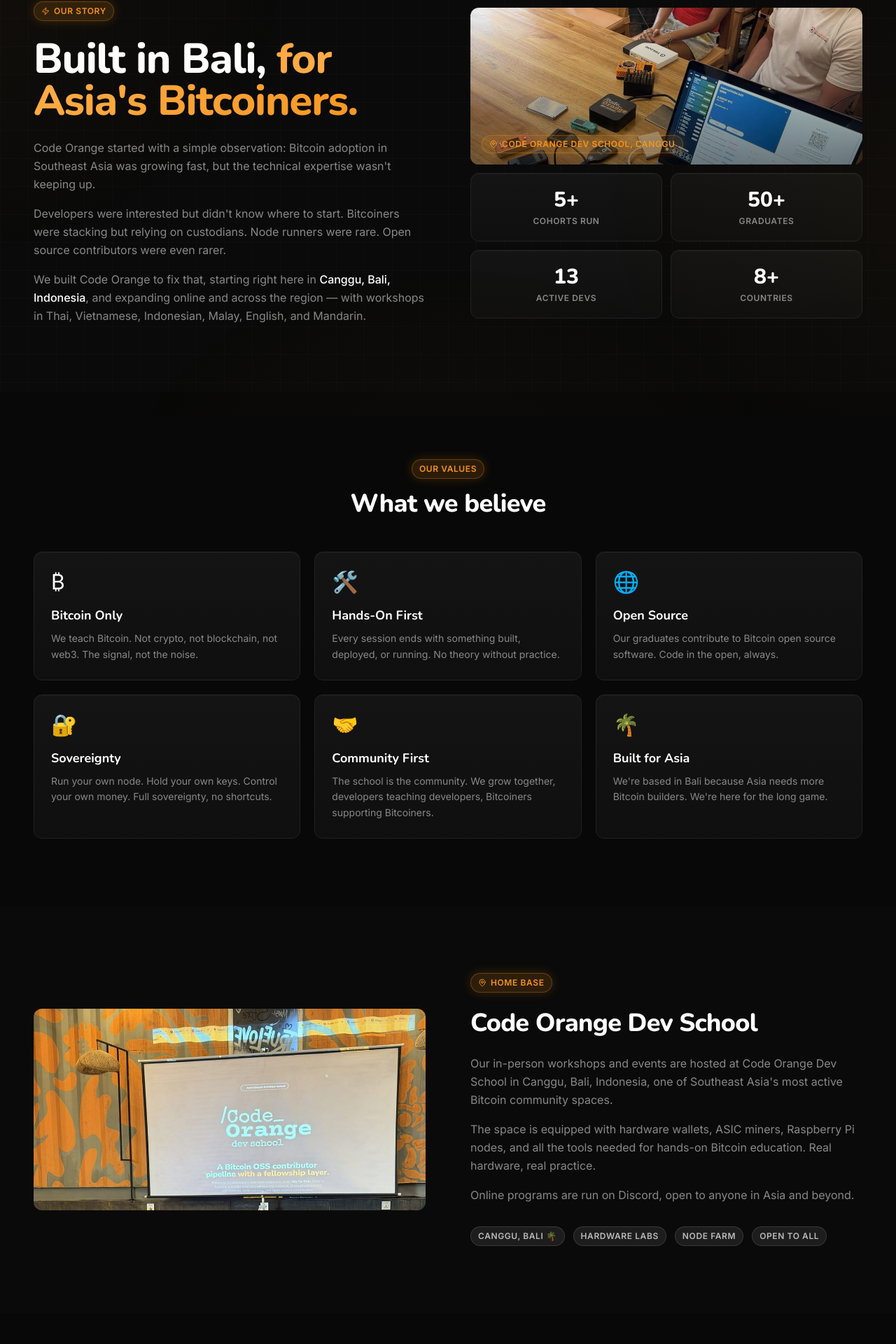
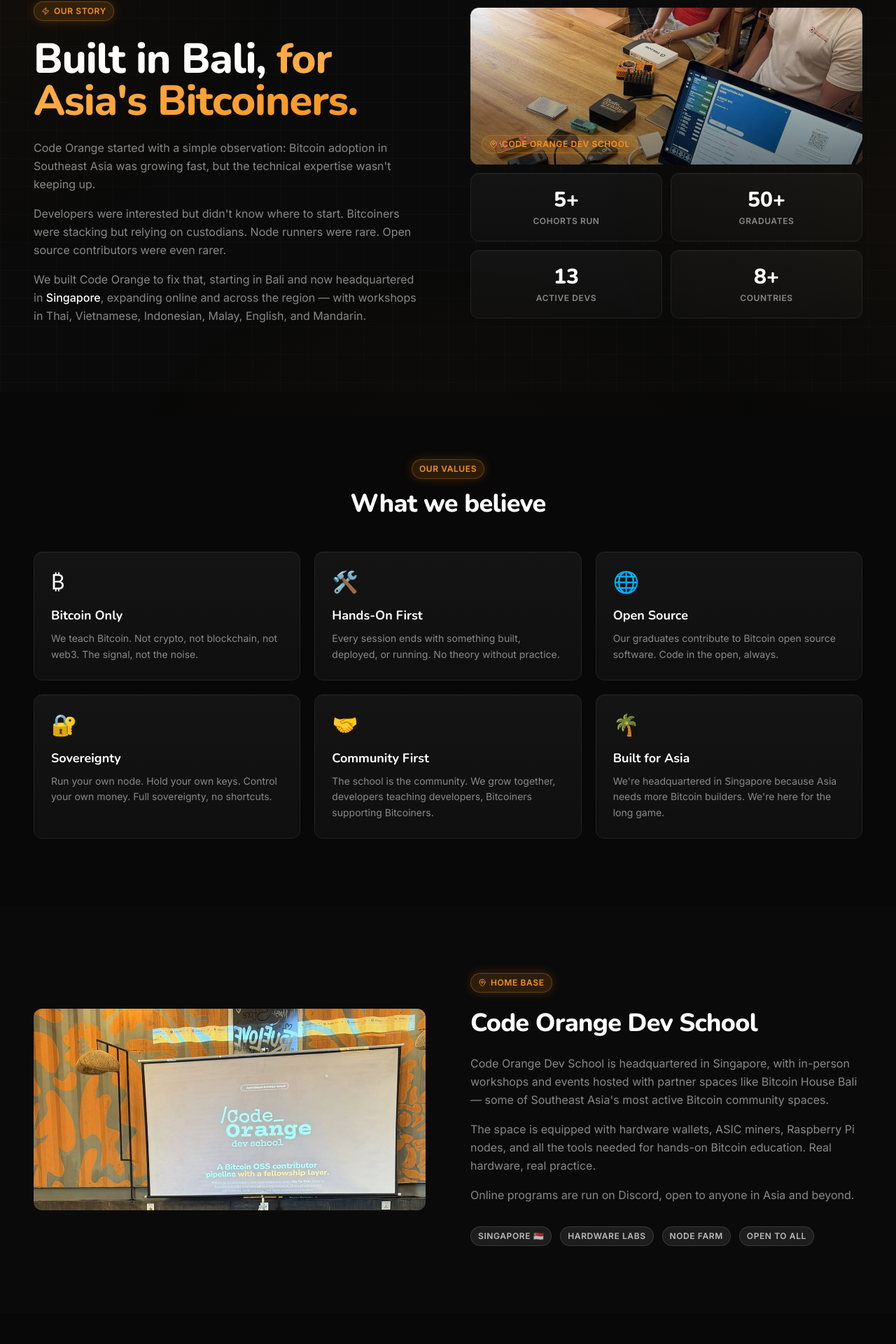
Before and after one commit to code-orange-dev/code-orange-website, a Next.js app: page /about in a window 1280 px wide. Shown: the part 206-2126 px from the top of the page at 70% size. Built offline with nearby package versions, Linux system fonts and the light colour scheme; no server answers.

Commit message:
Update headquarters location to Singapore

```diff
--- a/app/about/page.tsx
+++ b/app/about/page.tsx
@@ -39,7 +39,7 @@
   {
     icon: '🌴',
     title: 'Built for Asia',
-    desc: 'We\'re based in Bali because Asia needs more Bitcoin builders. We\'re here for the long game.',
+    desc: 'We\'re headquartered in Singapore because Asia needs more Bitcoin builders. We\'re here for the long game.',
   },
 ]
 
@@ -71,8 +71,8 @@
                   Developers were interested but didn&apos;t know where to start. Bitcoiners were stacking but relying on custodians. Node runners were rare. Open source contributors were even rarer.
                 </p>
                 <p>
-                  We built Code Orange to fix that, starting right here in{' '}
-                  <span className="text-white font-medium">Canggu, Bali, Indonesia</span>, and expanding online and across the region — with workshops in Thai, Vietnamese, Indonesian, Malay, English, and Mandarin.
+                  We built Code Orange to fix that, starting in Bali and now headquartered in{' '}
+                  <span className="text-white font-medium">Singapore</span>, expanding online and across the region — with workshops in Thai, Vietnamese, Indonesian, Malay, English, and Mandarin.
                 </p>
               </div>
             </div>
@@ -88,7 +88,7 @@
                 <div className="absolute inset-0 bg-gradient-to-t from-black/50 to-transparent" />
                 <div className="absolute bottom-4 left-4 flex items-center gap-2">
                   <span className="badge badge-orange text-xs">
-                    <MapPin className="w-3 h-3" /> Code Orange Dev School, Canggu
+                    <MapPin className="w-3 h-3" /> Code Orange Dev School
                   </span>
                 </div>
               </div>
@@ -168,7 +168,7 @@
               </h2>
               <div className="space-y-4 text-text-muted leading-relaxed">
                 <p>
-                  Our in-person workshops and events are hosted at Code Orange Dev School in Canggu, Bali, Indonesia, one of Southeast Asia&apos;s most active Bitcoin community spaces.
+                  Code Orange Dev School is headquartered in Singapore, with in-person workshops and events hosted with partner spaces like Bitcoin House Bali — some of Southeast Asia&apos;s most active Bitcoin community spaces.
                 </p>
                 <p>
                   The space is equipped with hardware wallets, ASIC miners, Raspberry Pi nodes, and all the tools needed for hands-on Bitcoin education. Real hardware, real practice.
@@ -179,7 +179,7 @@
               </div>
               <div className="mt-8 flex flex-wrap gap-3">
                 {[
-                  'Canggu, Bali 🌴',
+                  'Singapore 🇸🇬',
                   'Hardware Labs',
                   'Node Farm',
                   'Open to all',
--- a/app/fellowships/page.tsx
+++ b/app/fellowships/page.tsx
@@ -6,7 +6,7 @@
 export const metadata: Metadata = {
   title: 'Fellowships',
   description:
-    'Code Orange Dev School fellowships fund developers and educators to contribute full-time to Bitcoin open source software. Based in Bali, open to builders across Asia and beyond.',
+    'Code Orange Dev School fellowships fund developers and educators to contribute full-time to Bitcoin open source software. Based in Singapore, open to builders across Asia and beyond.',
 }
 
 const PROJECTS = [
@@ -86,7 +86,7 @@
             </h1>
             <p className="text-text-muted text-lg leading-relaxed max-w-2xl mx-auto mb-8">
               Code Orange Dev School fellowships fund developers and educators to contribute
-              full-time to Bitcoin open source software for six months. Based in Bali, open
+              full-time to Bitcoin open source software for six months. Based in Singapore, open
               to builders across Asia and beyond.
             </p>
             <div className="flex items-center justify-center gap-4 flex-wrap">
@@ -147,7 +147,7 @@
                     '15–20 hours per week',
                     'Contribute to Bitcoin open source',
                     'Mentor reviews on every PR',
-                    'Bali hub access included',
+                    'Hub access included',
                     'Graduate into Bitcoin ecosystem',
                   ].map((item) => (
                     <li key={item} className="flex items-start gap-3 text-text-muted text-sm">
@@ -185,7 +185,7 @@
                     '10–15 hours per week',
                     'Create Bitcoin educational content',
                     'Run workshops and study groups',
-                    'Bali hub access included',
+                    'Hub access included',
                     'Build a community of Bitcoin builders',
                   ].map((item) => (
                     <li key={item} className="flex items-start gap-3 text-text-muted text-sm">
--- a/app/impact/page.tsx
+++ b/app/impact/page.tsx
@@ -280,7 +280,7 @@
                 Fund the pipeline, not the overhead.
               </h2>
               <p className="text-text-muted leading-relaxed mb-8">
-                Code Orange is grant- and donation-funded, and runs lean from Bali. Every dollar
+                Code Orange is grant- and donation-funded, and runs lean from Singapore. Every dollar
                 turns curious developers across Southeast Asia into merged Bitcoin open source
                 contributors. Support us directly in sats, or reach out about partnership and
                 grant collaboration.
--- a/app/layout.tsx
+++ b/app/layout.tsx
@@ -47,7 +47,7 @@
   keywords: [
     'bitcoin developer school',
     'bitcoin education',
-    'bitcoin bali',
+    'bitcoin singapore',
     'bitcoin southeast asia',
     'learn bitcoin',
     'bitcoin workshops',
--- a/app/opengraph-image.tsx
+++ b/app/opengraph-image.tsx
@@ -91,7 +91,7 @@
           <div style={{ display: 'flex', gap: 16, fontSize: 22, color: '#aaa' }}>
             <span>Bitcoin Only</span>
             <span style={{ color: '#333' }}>·</span>
-            <span>Bali, Indonesia</span>
+            <span>Singapore</span>
             <span style={{ color: '#333' }}>·</span>
             <span>Open Source</span>
           </div>
--- a/app/page.tsx
+++ b/app/page.tsx
@@ -76,7 +76,7 @@
   '🦀 Nostr Native',
   '⛏️ Bitcoin Mining',
   '🔐 Privacy Tools',
-  '🌴 Bali, Indonesia',
+  '🇸🇬 Singapore',
   '🧡 Open Source',
   '🤝 Community First',
 ]
@@ -300,7 +300,7 @@
                 <div className="absolute inset-0 bg-gradient-to-t from-black/60 to-transparent" />
                 <div className="absolute bottom-4 left-4">
                   <span className="badge badge-orange text-xs">
-                    <MapPin className="w-3 h-3" /> Code Orange Dev School, Canggu
+                    <MapPin className="w-3 h-3" /> Code Orange Dev School
                   </span>
                 </div>
               </div>
@@ -335,15 +335,15 @@
                   Southeast Asia is one of the fastest-growing regions for Bitcoin adoption, but it lacks the developers, node runners, and technical educators to support it.
                 </p>
                 <p>
-                  Code Orange was built in Bali to change that. We run hands-on cohorts, weekly workshops, and in-person sessions at{' '}
-                  <span className="text-white">Code Orange Dev School in Canggu, Bali, Indonesia</span> to turn regular people into sovereign Bitcoiners and capable builders.
+                  Code Orange was built in Bali to change that. Now headquartered in{' '}
+                  <span className="text-white">Singapore</span>, we run hands-on cohorts, weekly workshops, and in-person sessions across the region to turn regular people into sovereign Bitcoiners and capable builders.
                 </p>
                 <p>
                   <span className="text-orange-DEFAULT font-semibold">Bitcoin only. No fluff.</span> Just deep, practical Bitcoin education for people who want to strengthen the network.
                 </p>
               </div>
               <div className="mt-8 flex flex-wrap gap-3">
-                {['Bitcoin Only', 'Open Source', 'Community Run', 'Bali Based'].map(tag => (
+                {['Bitcoin Only', 'Open Source', 'Community Run', 'Singapore Based'].map(tag => (
                   <span key={tag} className="badge badge-white">{tag}</span>
                 ))}
               </div>
@@ -866,7 +866,7 @@
               <span className="text-gradient-orange">is our backyard.</span>
             </h2>
             <p className="text-text-muted text-lg max-w-xl mx-auto">
-              Based in Bali, active across the region. We partner with Bitcoin community hubs, learning centers, and houses to bring technical education where it&apos;s needed most.
+              Based in Singapore, active across the region. We partner with Bitcoin community hubs, learning centers, and houses to bring technical education where it&apos;s needed most.
             </p>
           </div>
           <div className="grid grid-cols-2 sm:grid-cols-3 lg:grid-cols-6 gap-3 mb-6">
--- a/components/Footer.tsx
+++ b/components/Footer.tsx
@@ -102,7 +102,7 @@
                   <p className="text-white text-sm font-medium group-hover:text-orange-DEFAULT transition-colors">
                     Code Orange Dev School
                   </p>
-                  <p className="text-text-muted text-xs">Canggu, Bali, Indonesia 🇮🇩</p>
+                  <p className="text-text-muted text-xs">Singapore 🇸🇬</p>
                 </div>
               </a>
 
@@ -225,7 +225,7 @@
               '🌿 Open Source',
               '🛡️ No KYC',
               '⚡ Lightning Native',
-              '🌴 Bali, Indonesia',
+              '🇸🇬 Singapore',
               '🦞 Nostr Native',
             ].map((item) => (
               <span key={item} className="text-text-dim text-xs font-mono whitespace-nowrap shrink-0">
@@ -241,7 +241,7 @@
         <div className="container-custom py-4">
           <div className="flex flex-col sm:flex-row items-center justify-between gap-2">
             <p className="text-text-dim text-xs">
-              © {new Date().getFullYear()} Code Orange Dev School · Built with ⚡ in Bali, Indonesia
+              © {new Date().getFullYear()} Code Orange Dev School · Built with ⚡ in Singapore
             </p>
             <BlockHeight />
           </div>
--- a/components/JsonLd.tsx
+++ b/components/JsonLd.tsx
@@ -17,9 +17,8 @@
     email: SITE.email,
     address: {
       '@type': 'PostalAddress',
-      addressLocality: 'Canggu',
-      addressRegion: 'Bali',
-      addressCountry: 'ID',
+      addressLocality: 'Singapore',
+      addressCountry: 'SG',
     },
     sameAs: [
       SOCIAL.twitter,
@@ -30,6 +29,7 @@
       `https://njump.me/${SOCIAL.nostr.npub}`,
     ],
     areaServed: [
+      'Singapore',
       'Indonesia',
       'Malaysia',
       'Thailand',
--- a/lib/constants.ts
+++ b/lib/constants.ts
@@ -8,7 +8,7 @@
   description:
     "Bitcoin lacks developers and node runners in Asia. Code Orange fixes this, training developers and bitcoiners into builders who strengthen Bitcoin's network through advanced self-custody, node running, and community leadership.",
   url: 'https://codeorange.dev',
-  location: 'Canggu, Bali, Indonesia',
+  location: 'Singapore',
   email: 'hello@codeorange.dev',
 }
 
```
Also changed, not shown: 2 other files (tests, documents, lock files or other folders).
